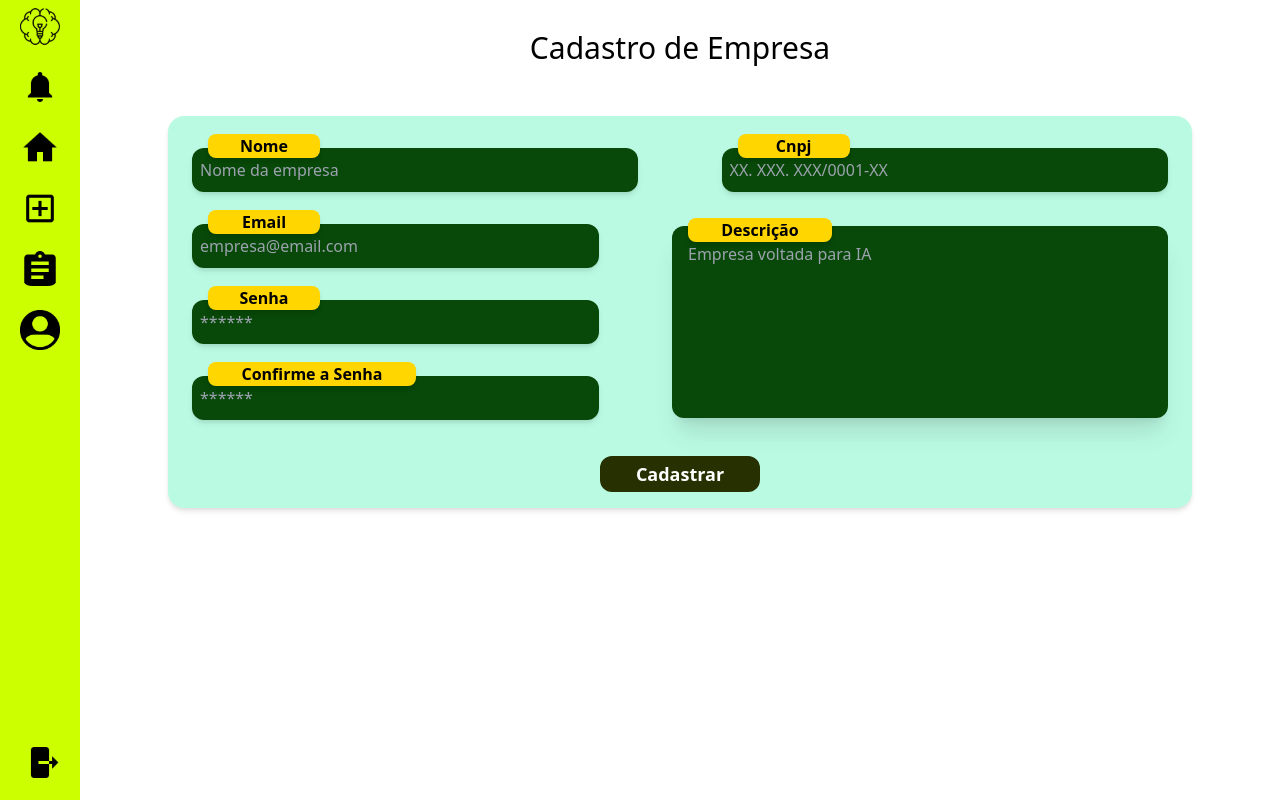
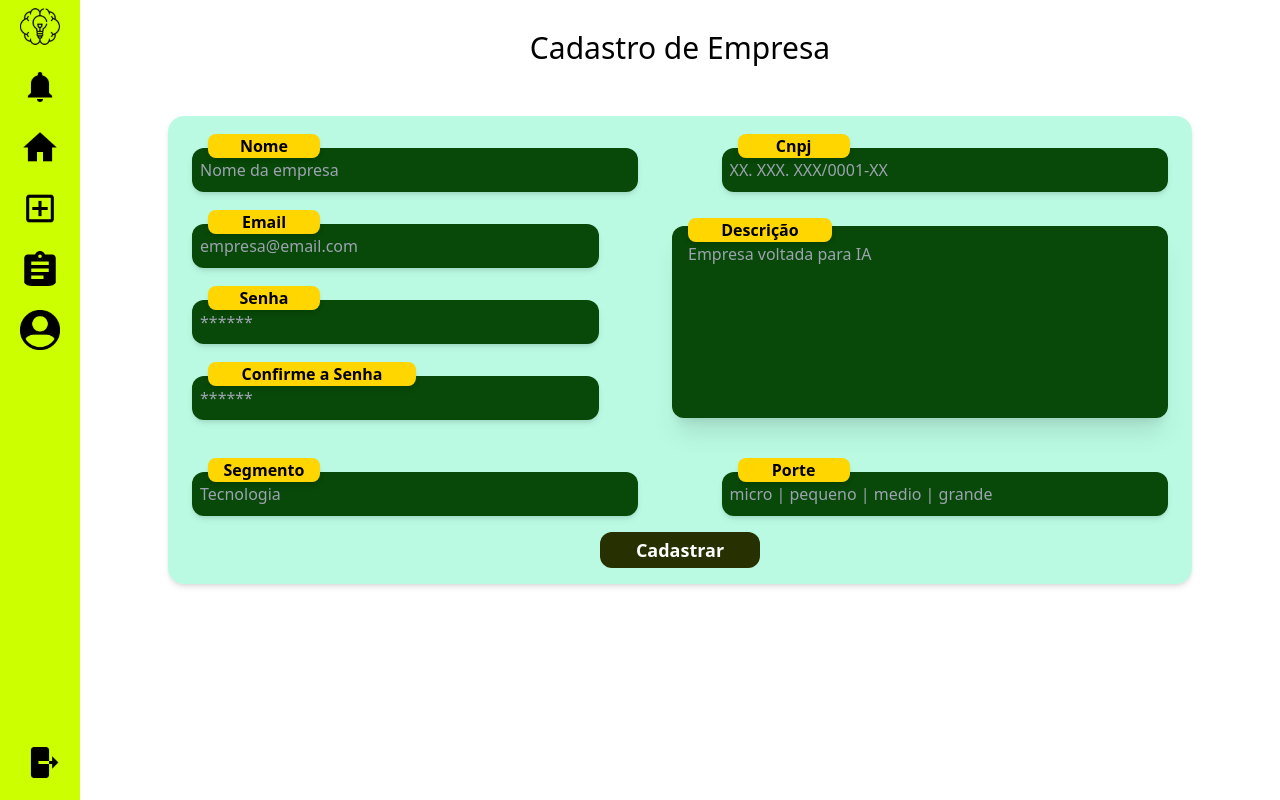
Before and after one commit to Inodevs-6/Inodevs-front-vue, a Vue app: page /Cadastro_Empresa in a window 1280 px wide. Built offline with nearby package versions, Linux system fonts and the light colour scheme.

Commit message:
Adding Two New Fields to the Company Entity

```diff
--- a/src/views/Cadastro_Empresa.vue
+++ b/src/views/Cadastro_Empresa.vue
@@ -9,6 +9,8 @@ const email = ref('')
 const senha = ref('')
 const senhaNovamente = ref('')
 const descricao = ref('')
+const segmento = ref('')
+const porte = ref('')
 const erro = ref('')
 const isDisabled = ref(true)
 const isDone = ref(false)
@@ -27,6 +29,8 @@ const salvar = () => {
     !email.value ||
     !senha.value ||
     !senhaNovamente.value ||
+    !segmento.value ||
+    !porte.value ||
     senha.value !== senhaNovamente.value
   ) {
     if (senha.value !== senhaNovamente.value) {
@@ -43,7 +47,9 @@ const salvar = () => {
       cnpj: cnpj.value,
       email: email.value,
       senha: senha.value,
-      descricao: descricao.value
+      descricao: descricao.value,
+      segmento: segmento.value,
+      porte: porte.value
     })
     save.value = true
   } catch (error) {
@@ -76,7 +82,7 @@ const salvar = () => {
             </span>
             <input
               v-model="nome"
-              id="none"
+              id="nome"
               placeholder="Nome da empresa"
               class="bg-[#084808] w-full h-11 p-2 pt-2 shadow-md outline-none rounded-xl text-[#FFF] relative z-0"
               :disabled="!isDisabled"
@@ -157,6 +163,36 @@ const salvar = () => {
             </textarea>
           </div>
         </div>
+        <div class="w-full flex flex-col gap-5 xl:gap-0 xl:flex-row justify-between">
+          <div class="xl:w-[45%] w-full flex flex-col relative left-2 top-[1rem]">
+            <span
+              class="bg-[#FFD600] w-[7rem] absolute bottom-[2.1rem] left-4 font-semibold shadow-md rounded-lg text-center z-10"
+            >
+              Segmento
+            </span>
+            <input
+              v-model="segmento"
+              id="segmento"
+              placeholder="Tecnologia"
+              class="bg-[#084808] w-full h-11 p-2 pt-2 shadow-md outline-none rounded-xl text-[#FFF] relative z-0"
+              :disabled="!isDisabled"
+            />
+          </div>
+          <div class="xl:w-[45%] w-full flex flex-col relative right-2 top-[1rem]">
+            <span
+              class="bg-[#FFD600] w-[7rem] absolute bottom-[2.1rem] left-4 font-semibold shadow-md rounded-lg text-center z-10"
+            >
+              Porte
+            </span>
+            <input
+              v-model="porte"
+              id="porte"
+              placeholder="micro | pequeno | medio | grande"
+              class="bg-[#084808] w-full h-11 p-2 pt-2 shadow-md outline-none rounded-xl text-[#FFF] relative z-0"
+              :disabled="!isDisabled"
+            />
+          </div>
+        </div>
         <p v-if="senha !== senhaNovamente" class="text-red-600 text-lg font-bold">
           As senhas não estão iguais !
         </p>
```
